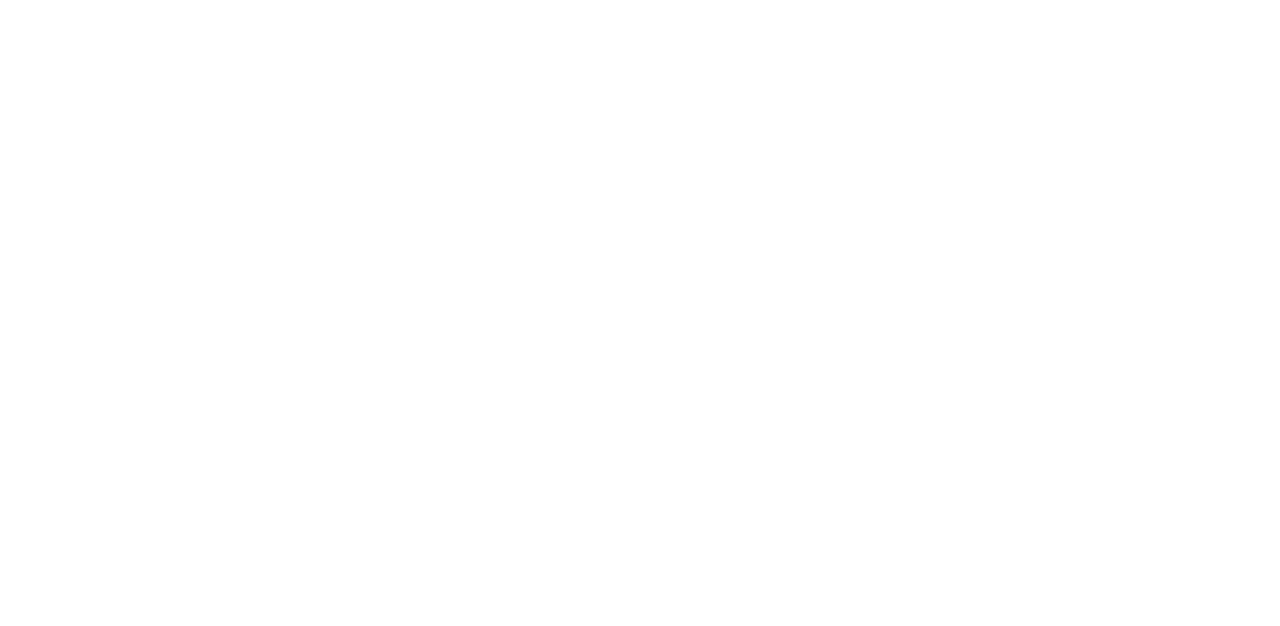
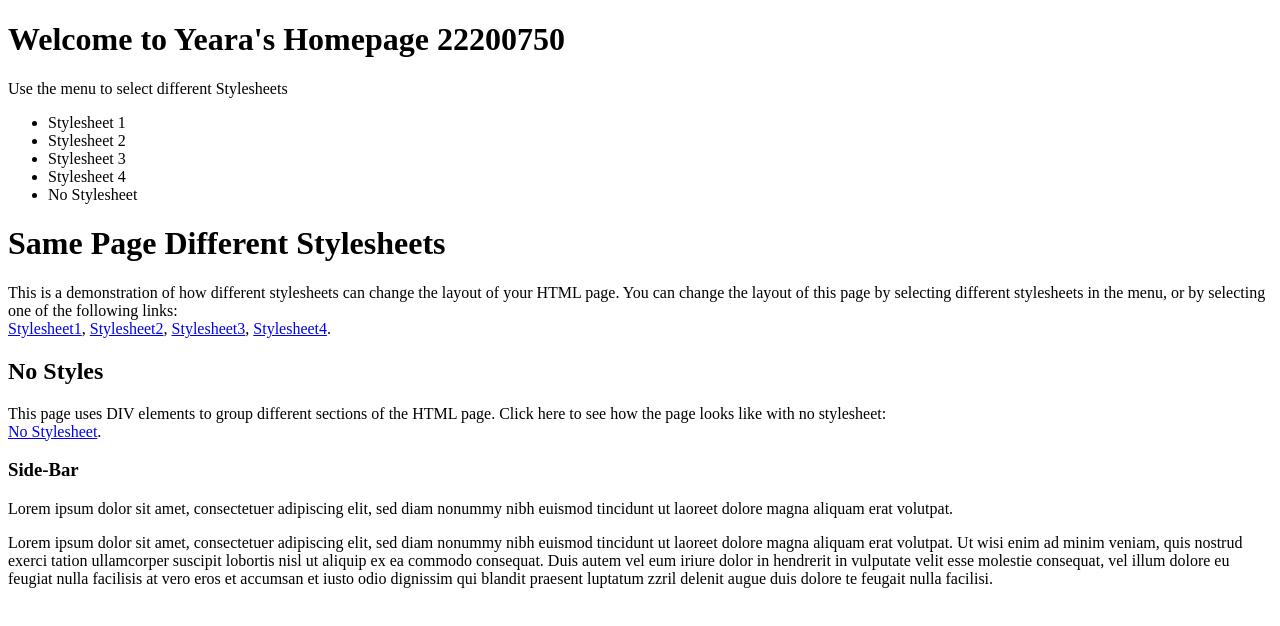
Before and after one commit to YearaChoi/project-test, a plain HTML site: page style1.html in a window 1280 px wide. Drawn offline with Linux system fonts and the light colour scheme.

Commit message:
update style1.html

```diff
--- a/style1.html
+++ b/style1.html
@@ -6,6 +6,41 @@
     <title>Document</title>
 </head>
 <body>
+    <div class="container wrapper">
+        <div id="top">
+          <h1>Welcome to Yeara's Homepage 22200750</h1>
+          <p>Use the menu to select different Stylesheets</p>
+        </div>
+        <div class="wrapper">
+            <div id="menubar">
+              <ul id="menulist">
+                <li class="menuitem" onclick="reStyle(0)">Stylesheet 1
+                <li class="menuitem" onclick="reStyle(1)">Stylesheet 2
+                <li class="menuitem" onclick="reStyle(2)">Stylesheet 3
+                <li class="menuitem" onclick="reStyle(3)">Stylesheet 4
+                <li class="menuitem" onclick="noStyles()">No Stylesheet
+              </ul>
+             </div>
+             <div id="main">
+                <h1>Same Page Different Stylesheets</h1>
+                <p>This is a demonstration of how different stylesheets can change the layout of your HTML page. You can change the layout of this page by selecting different stylesheets in the menu, or by selecting one of the following links:<br>
+                <a href="#" onclick="reStyle(0);return false">Stylesheet1</a>,
+                <a href="#" onclick="reStyle(1);return false">Stylesheet2</a>,
+                <a href="#" onclick="reStyle(2);return false">Stylesheet3</a>,
+                <a href="#" onclick="reStyle(3);return false">Stylesheet4</a>.
+                </p>
+                 <h2>No Styles</h2>
+                <p>This page uses DIV elements to group different sections of the HTML page. Click here to see how the page looks like with no stylesheet:<br><a href="#" onclick="noStyles();return false">No Stylesheet</a>.</p>
+             </div>
+              <div id="sidebar">
+                <h3>Side-Bar</h3>
+                <p>Lorem ipsum dolor sit amet, consectetuer adipiscing elit, sed diam nonummy nibh euismod tincidunt ut laoreet dolore magna aliquam erat volutpat.</p>
+              </div>
+            </div>
 
+            <div id="bottom">
+              Lorem ipsum dolor sit amet, consectetuer adipiscing elit, sed diam nonummy nibh euismod tincidunt ut laoreet dolore magna aliquam erat volutpat. Ut wisi enim ad minim veniam, quis nostrud exerci tation ullamcorper suscipit lobortis nisl ut aliquip ex ea commodo consequat. Duis autem vel eum iriure dolor in hendrerit in vulputate velit esse molestie consequat, vel illum dolore eu feugiat nulla facilisis at vero eros et accumsan et iusto odio dignissim qui blandit praesent luptatum zzril delenit augue duis dolore te feugait nulla facilisi.
+            </div>
+          </div>
 </body>
 </html>
```
